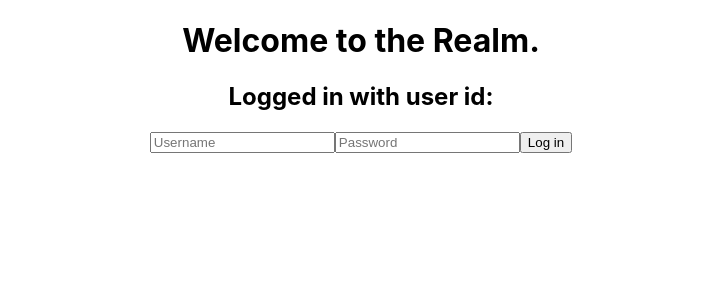
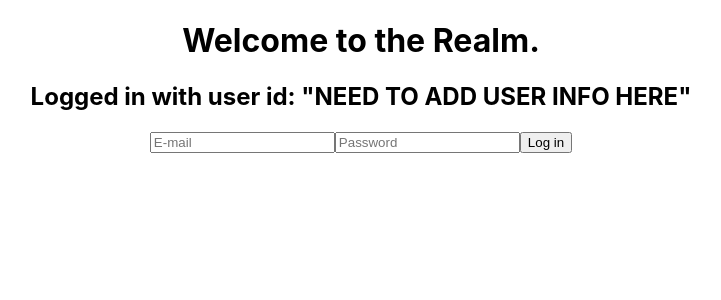
Before and after one commit to SirPotatoIV/enter-the-mongodb-realm, a React (Create React App) app: page / in a window 1280 px wide. Shown: the top 300 px of the page, without its empty margins (279-1000 px from the left). Built offline with nearby package versions, Linux system fonts and the light colour scheme; what realm-web would draw is missing.

Commit message:
successfully logged in a user

```diff
--- a/src/App.js
+++ b/src/App.js
@@ -7,14 +7,14 @@ import './App.css';
 
 const realmId = process.env.REACT_APP_REALM_ID;
 const app = new RealmWeb.App({id: realmId});
-console.log(app);
+console.log(RealmWeb);
 
 // console.log(app);
 
 function App() {
   return (
     <div className="App">
-      <UserLogin />
+      <UserLogin app={app} realmCreditials={RealmWeb.Credentials}/>
     </div>
   );
 }
--- a/src/components/UserLogin/UserLogin.js
+++ b/src/components/UserLogin/UserLogin.js
@@ -1,28 +1,38 @@
 import React, {useState} from "react";
 // import Realm from "realm-web";
 
-export default function UserLogin(userInfo){
-  const [username, setUsername] = useState("");
+export default function UserLogin(props){
+  const [email, setEmail] = useState("");
   const [password, setPassword] = useState("");
 
-  function handleSubmit(event){
+  const realmCreditials = props.realmCreditials;
+  const realmApp = props.app;
+
+  async function handleSubmit(event){
     event.preventDefault();
-    console.log(username, password);
+    const credentials = realmCreditials.emailPassword(email, password)
+    try{
+      const user = await realmApp.logIn(credentials);
+      console.log(user)
+    } catch(err){
+      console.log(err);
+    }
+    console.log(email, password);
   }
 
   return(
     <div>
       <h1>Welcome to the Realm.</h1>
-      <h2>Logged in with user id: {userInfo.id}</h2>
+      <h2>Logged in with user id: "NEED TO ADD USER INFO HERE"</h2>
       {/* get user login information */}
       <form onSubmit={handleSubmit}>
         <label htmlFor="username">
           <input
-            type="text"
-            value={username}
-            id="username"
-            placeholder="Username"
-            onChange={event => setUsername(event.target.value)}/>
+            type="email"
+            value={email}
+            id="email"
+            placeholder="E-mail"
+            onChange={event => setEmail(event.target.value)}/>
         </label>
         <label htmlFor="password">
           <input
```
